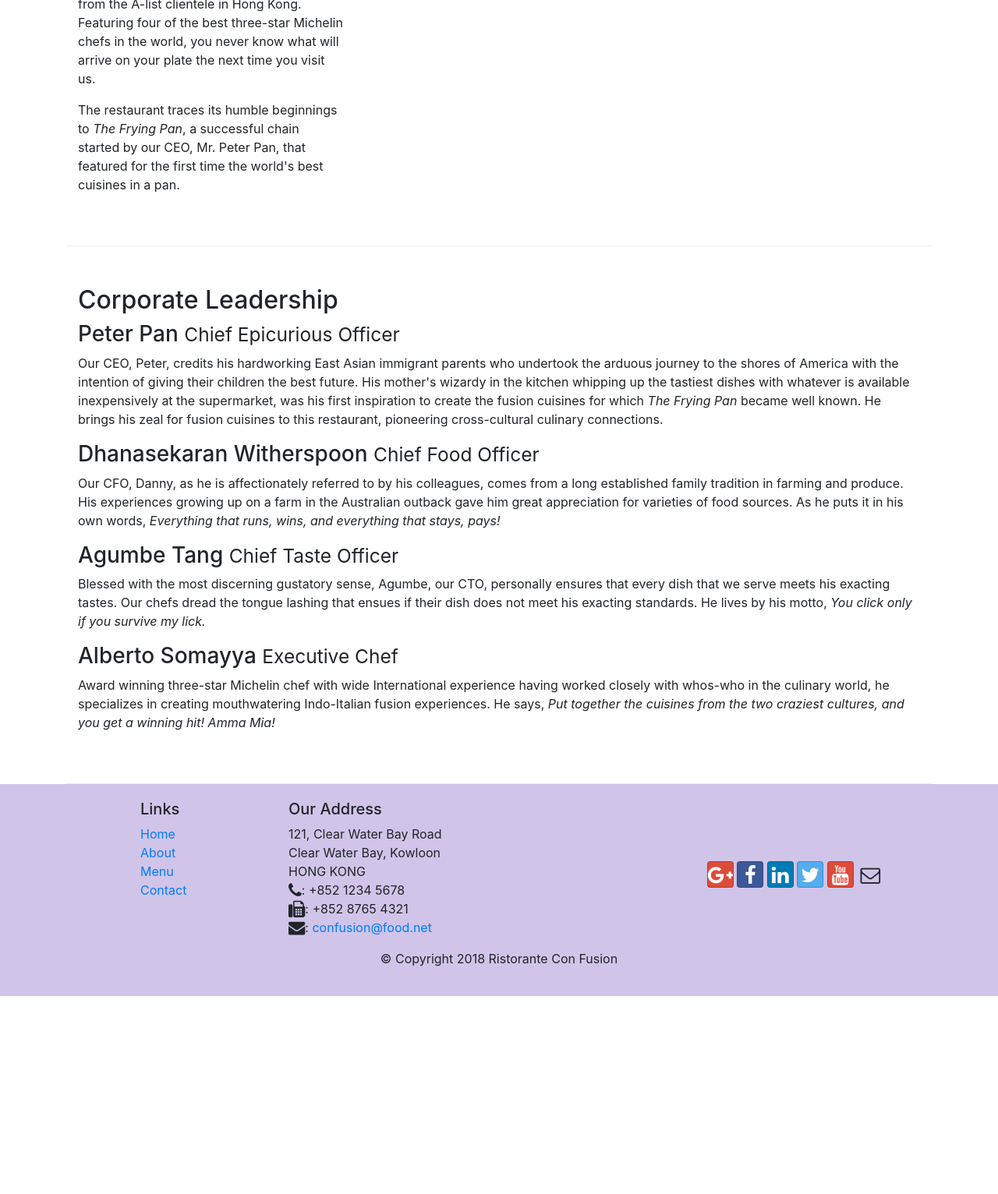
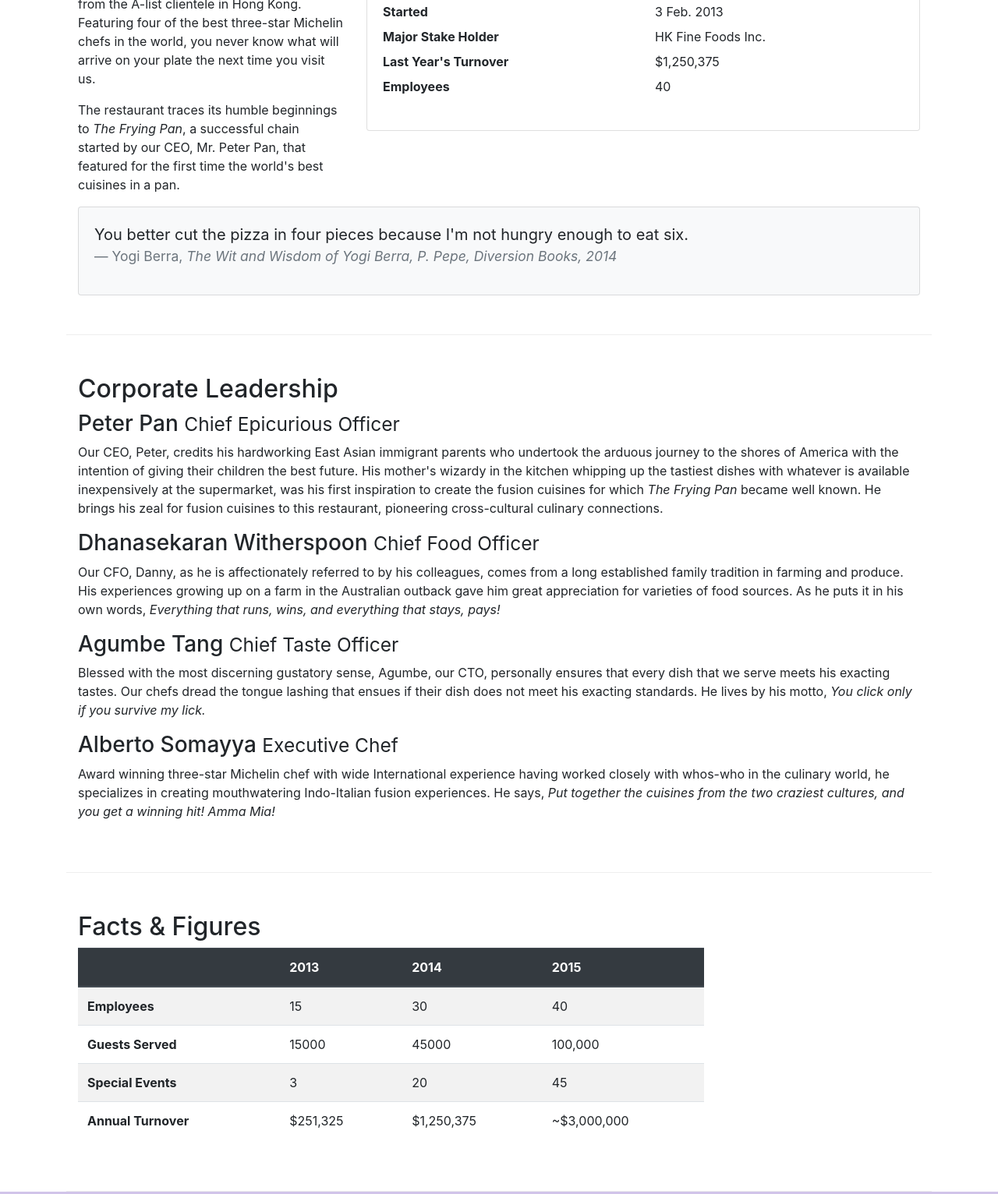
Before and after one commit to xbase01/conFusion, a website: page aboutus.html in a window 1280 px wide. Shown: the part 688-2220 px from the top of the page at 78% size. Before the commit the page ends 1966 px from the top, so only its background shows below. Drawn offline with nearby package versions, Linux system fonts and the light colour scheme.

Commit message:
Tables and Cards

```diff
--- a/aboutus.html
+++ b/aboutus.html
@@ -71,7 +71,37 @@
                 <p>Started in 2010, Ristorante con Fusion quickly established itself as a culinary icon par excellence in Hong Kong. With its unique brand of world fusion cuisine that can be found nowhere else, it enjoys patronage from the A-list clientele in Hong Kong.  Featuring four of the best three-star Michelin chefs in the world, you never know what will arrive on your plate the next time you visit us.</p>
                 <p>The restaurant traces its humble beginnings to <em>The Frying Pan</em>, a successful chain started by our CEO, Mr. Peter Pan, that featured for the first time the world's best cuisines in a pan.</p>
             </div>
-            <div>
+            <div class="col-sm">
+                <div class="card">
+                    <h3 class="card-header bg-primary text-white">
+                        Facts At a Glance
+                    </h3>
+                    <div class="card-body">
+                      <dl class="row">
+                        <dt class="col-6">Started</dt>
+                        <dd class="col-6">3 Feb. 2013</dd>
+                        <dt class="col-6">Major Stake Holder</dt>
+                        <dd class="col-6">HK Fine Foods Inc.</dd>
+                        <dt class="col-6">Last Year's Turnover</dt>
+                        <dd class="col-6">$1,250,375</dd>
+                        <dt class="col-6">Employees</dt>
+                        <dd class="col-6">40</dd>
+                      </dl>
+                    </div>
+                </div>
+            </div>
+            <div class="col-12">
+                <div class="card card-body bg-light">
+                    <blockquote class="blockquote">
+                        <p class="mb-0">You better cut the pizza in four pieces because
+                            I'm not hungry enough to eat six.</p>
+                        <footer class="blockquote-footer">Yogi Berra,
+                            <cite title="Source Title">The Wit and Wisdom of Yogi Berra,
+                            P. Pepe, Diversion Books, 2014</cite>
+                        </footer>
+                    </blockquote>
+                </div>
+
             </div>
         </div>
 
@@ -88,6 +118,50 @@
                 <h3>Alberto Somayya <small>Executive Chef</small></h3>
                 <p class="d-none d-sm-block">Award winning three-star Michelin chef with wide International experience having worked closely with whos-who in the culinary world, he specializes in creating mouthwatering Indo-Italian fusion experiences. He says, <em>Put together the cuisines from the two craziest cultures, and you get a winning hit! Amma Mia!</em></p>
             </div>
+       </div>
+       <div class="row row-content">
+        <div class="col-12 col-sm-9">
+            <h2>Facts &amp; Figures</h2>
+            <div class="table-responsive">
+                <table class="table table-striped">
+                    <thead class="thead-dark">
+                        <tr>
+                            <th>&nbsp;</th>
+                            <th>2013</th>
+                            <th>2014</th>
+                            <th>2015</th>
+                        </tr>
+                    </thead>
+                    <tbody>
+                        <tr>
+                            <th>Employees</th>
+                            <td>15</td>
+                            <td>30</td>
+                            <td>40</td>
+                        </tr>
+                        <tr>
+                            <th>Guests Served</th>
+                            <td>15000</td>
+                            <td>45000</td>
+                            <td>100,000</td>
+                        </tr>
+                        <tr>
+                            <th>Special Events</th>
+                            <td>3</td>
+                            <td>20</td>
+                            <td>45</td>
+                        </tr>
+                        <tr>
+                            <th>Annual Turnover</th>
+                            <td>$251,325</td>
+                            <td>$1,250,375</td>
+                            <td>~$3,000,000</td>
+                        </tr>
+                    </tbody>
+                </table>
+            </div>
+        </div>
+        <div class="col-12 col-sm-3"></div>
        </div>
 
     </div>
```
